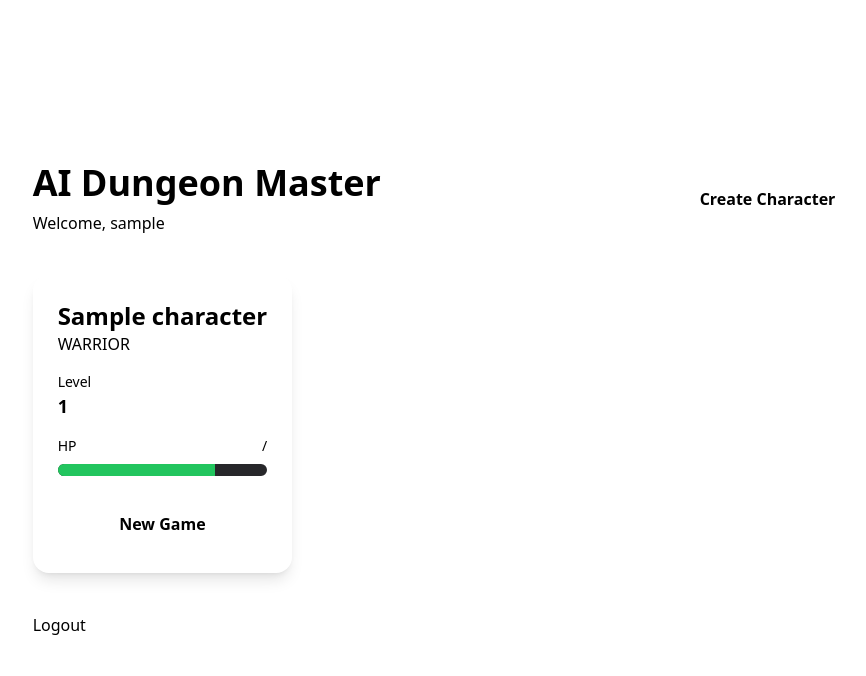
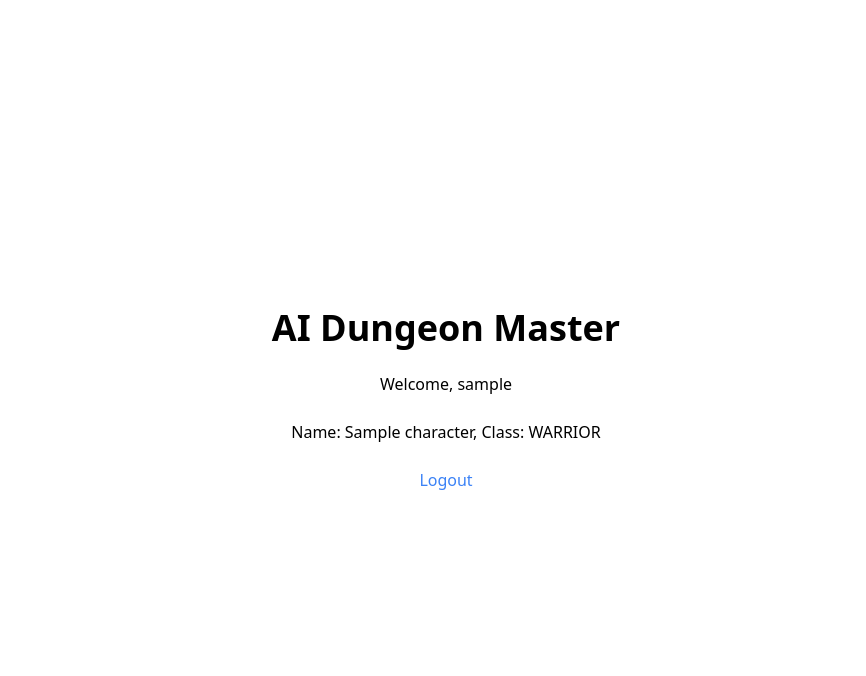
Before and after one commit to shtach/AI-Dungeon-Master, a Django app: page / in a window 1280 px wide. Shown: the top 676 px of the page, without its empty margins (194-1060 px from the left). Run offline with Django 5.2, Linux system fonts and the light colour scheme; a user stored in the database is signed in; tables that the repository leaves empty hold one stand-in row (values such as "Sample post"); some libraries are stand-ins or nearby versions.

Commit message:
Revert "base form frontend"

```diff
--- a/templates/game/dashboard.html
+++ b/templates/game/dashboard.html
@@ -4,152 +4,14 @@
 
 {% block content %}
 <div class="min-h-screen flex flex-col items-center justify-center gap-6">
-
-    <div class="max-w-7xl mx-auto px-6 py-10">
-
-        <!-- HEADER -->
-        <div class="flex items-center justify-between mb-10">
-
-            <div>
-
-                <h1 class="text-4xl font-bold text-dm-accent">
-                    AI Dungeon Master
-                </h1>
-
-                <p class="text-dm-muted mt-2">
-                    Welcome, {{ request.user.username }}
-                </p>
-
-            </div>
-
-            <!-- CREATE CHARACTER -->
-            <a
-                href="{% url 'characters:create_step1' %}"
-                class="bg-dm-accent text-black px-6 py-3 rounded-2xl font-semibold hover:opacity-90 transition"
-            >
-                Create Character
-            </a>
-
-        </div>
-
-        <!-- CHARACTER LIST -->
-        {% if characters %}
-
-            <div class="grid grid-cols-1 md:grid-cols-2 xl:grid-cols-3 gap-6">
-
-                {% for character in characters %}
-
-                    <div class="bg-dm-surface rounded-2xl p-6 border border-white/5 shadow-lg">
-
-                        <!-- NAME -->
-                        <div class="mb-4">
-
-                            <h2 class="text-2xl font-bold text-dm-text">
-                                {{ character.name }}
-                            </h2>
-
-                            <p class="text-dm-muted">
-                                {{ character.character_class }}
-                            </p>
-
-                        </div>
-
-                        <!-- LEVEL -->
-                        <div class="mb-4">
-
-                            <p class="text-sm text-dm-muted">
-                                Level
-                            </p>
-
-                            <p class="text-lg font-semibold text-dm-text">
-                                {{ character.level }}
-                            </p>
-
-                        </div>
-
-                        <!-- HP -->
-                        <div class="mb-6">
-
-                            <div class="flex justify-between mb-2 text-sm">
-
-                                <span class="text-dm-muted">
-                                    HP
-                                </span>
-
-                                <span class="text-dm-text">
-                                    {{ character.hp_current }}/{{ character.hp_max }}
-                                </span>
-
-                            </div>
-
-                            <div class="w-full h-3 bg-zinc-800 rounded-full overflow-hidden">
-
-                                <div
-                                    class="h-full bg-green-500"
-                                    style="width: 75%;"
-                                ></div>
-
-                            </div>
-
-                        </div>
-
-                        <!-- BUTTON -->
-                        <a
-                            href="#"
-                            class="block w-full text-center bg-dm-accent text-black py-3 rounded-xl font-semibold hover:opacity-90 transition"
-                        >
-                            New Game
-                        </a>
-
-                    </div>
-
-                {% endfor %}
-
-            </div>
-
-        {% else %}
-
-            <!-- EMPTY STATE -->
-            <div class="bg-dm-surface rounded-2xl border border-dashed border-white/10 p-14 text-center">
-
-                <h2 class="text-3xl font-bold text-dm-text mb-3">
-                    No characters yet
-                </h2>
-
-                <p class="text-dm-muted mb-8">
-                    Create your first adventurer to begin your journey.
-                </p>
-
-                <a
-                    href="{% url 'characters:create_step1' %}"
-                    class="inline-flex bg-dm-accent text-black px-6 py-3 rounded-2xl font-semibold hover:opacity-90 transition"
-                >
-                    Create Character
-                </a>
-
-            </div>
-
-        {% endif %}
-
-        <!-- LOGOUT -->
-        <div class="mt-10">
-
-            <form action="{% url 'accounts:logout' %}" method="post">
-
-                {% csrf_token %}
-
-                <button
-                    type="submit"
-                    class="text-dm-muted hover:text-dm-text transition"
-                >
-                    Logout
-                </button>
-
-            </form>
-
-        </div>
-
-</div>
-
+    <h1 class="text-4xl font-bold text-dm-accent">AI Dungeon Master</h1>
+    <p class="text-dm-muted">Welcome, {{ request.user.username }}</p>
+    {% for character in characters %}
+    <p>Name: {{ character.name }}, Class: {{ character.character_class }}</p>
+    {% endfor %}
+    <form action="{% url 'accounts:logout' %}" method="post" class="inline">
+    {% csrf_token %}
+    <button type="submit" class="text-blue-500 hover:underline">Logout</button>
+</form>
 </div>
 {% endblock %}
```
Also changed, not shown: templates/characters/create_step1.html (deleted), templates/characters/create_step2.html (deleted), templates/characters/create_step3.html (deleted), templates/characters/create_step4.html (deleted), templates/characters/detail.html (deleted), templates/game/_dice_result.html (deleted), templates/game/_hp_bar.html (deleted), templates/game/_messages.html (deleted), templates/game/_sidebar.html (deleted), templates/game/new_session.html (deleted), templates/game/session.html (deleted).
